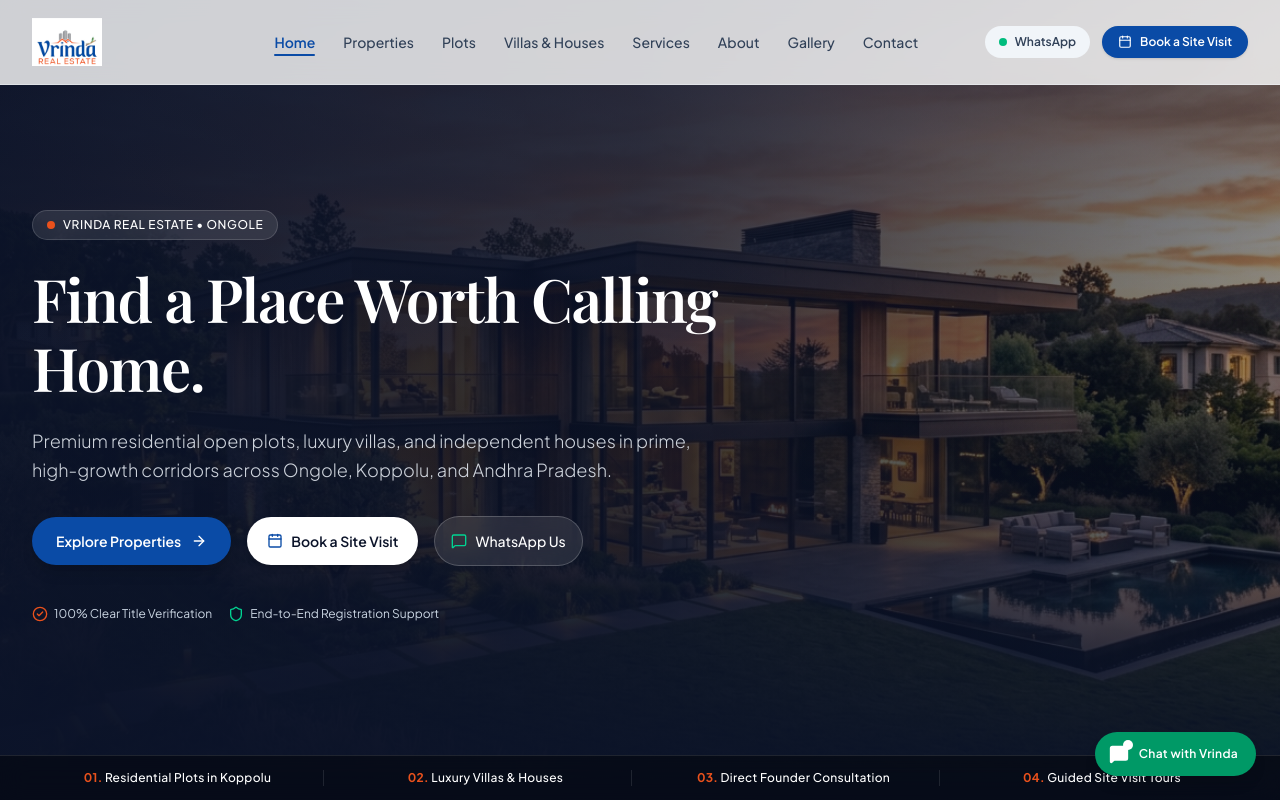
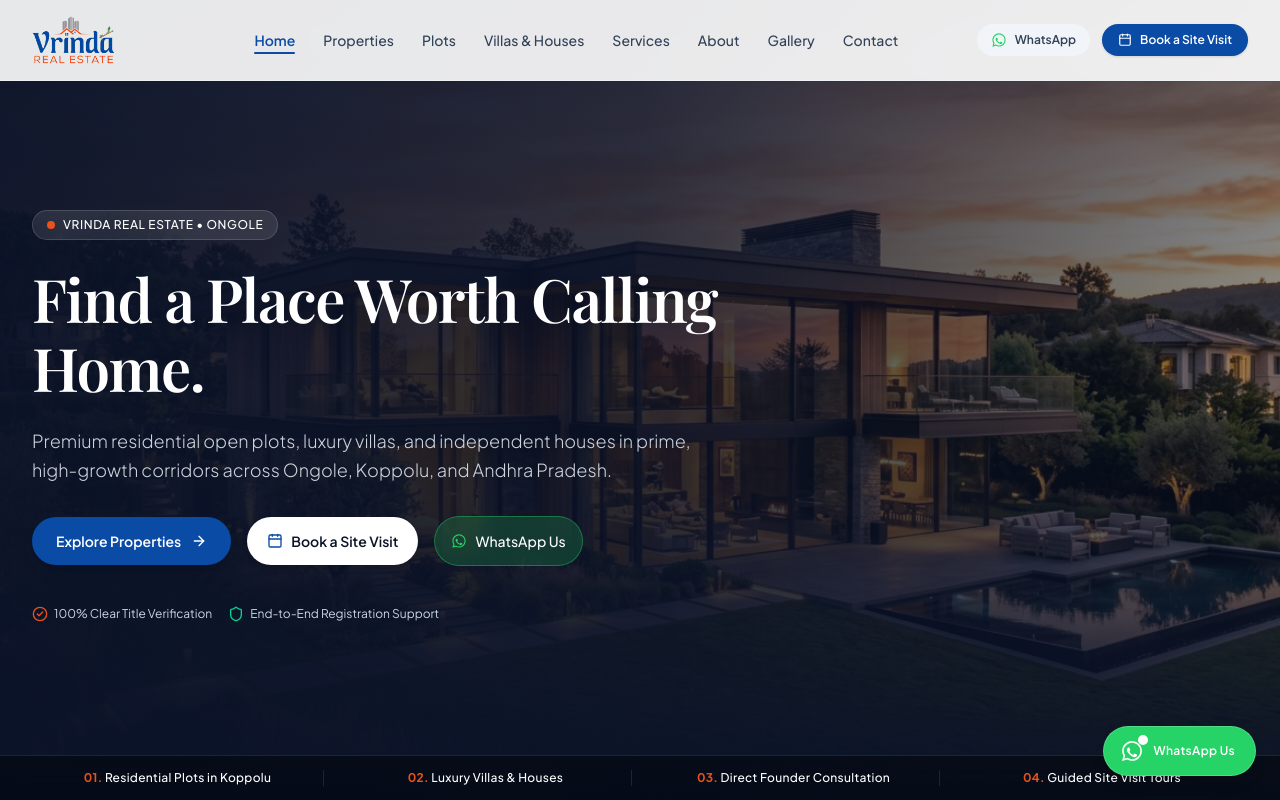
Before and after one commit to neelhari/vrinda-realestate, a Next.js app: page / in a window 1280 px wide. Shown: the top 800 px of the page. Built offline with nearby package versions, Linux system fonts and the light colour scheme.

Commit message:
adminfixed

```diff
--- a/src/app/layout.tsx
+++ b/src/app/layout.tsx
@@ -2,7 +2,6 @@ import type { Metadata, Viewport } from "next";
 import { Plus_Jakarta_Sans, Playfair_Display } from "next/font/google";
 import "./globals.css";
 import FloatingWhatsApp from "@/components/layout/FloatingWhatsApp";
-import MobileBottomBar from "@/components/layout/MobileBottomBar";
 
 const jakartaSans = Plus_Jakarta_Sans({
   subsets: ["latin"],
@@ -146,7 +145,6 @@ export default function RootLayout({
       <body className="min-h-screen flex flex-col font-sans bg-[#ffffff] text-[#0b1329] selection:bg-[#0a4ba6]/10 selection:text-[#0a4ba6]">
         {children}
         <FloatingWhatsApp />
-        <MobileBottomBar />
       </body>
     </html>
   );
--- a/src/components/home/Hero.tsx
+++ b/src/components/home/Hero.tsx
@@ -2,7 +2,8 @@
 
 import React from 'react';
 import Image from 'next/image';
-import { ArrowRight, Calendar, MessageSquare, CheckCircle2, Shield } from 'lucide-react';
+import { ArrowRight, Calendar, CheckCircle2, Shield } from 'lucide-react';
+import { WhatsAppIcon } from '@/components/icons/SocialIcons';
 import { buildWhatsAppUrl } from '@/lib/utils';
 
 interface HeroProps {
@@ -73,9 +74,9 @@ export default function Hero({ headline, subheadline }: HeroProps) {
               href={whatsappUrl}
               target="_blank"
               rel="noopener noreferrer"
-              className="inline-flex items-center gap-2 px-4 py-3.5 bg-white/10 hover:bg-white/20 text-white border border-white/20 rounded-full text-sm font-medium backdrop-blur-md transition-all duration-200"
+              className="inline-flex items-center gap-2 px-4 py-3.5 bg-[#25D366]/20 hover:bg-[#25D366]/30 text-white border border-[#25D366]/40 rounded-full text-sm font-medium backdrop-blur-md transition-all duration-200"
             >
-              <MessageSquare className="w-4 h-4 text-emerald-400" />
+              <WhatsAppIcon className="w-4 h-4 text-[#25D366]" />
               <span>WhatsApp Us</span>
             </a>
           </div>
--- a/src/components/icons/SocialIcons.tsx
+++ b/src/components/icons/SocialIcons.tsx
@@ -34,3 +34,15 @@ export function YouTubeIcon({ className = "w-4 h-4" }: { className?: string }) {
     </svg>
   );
 }
+
+export function WhatsAppIcon({ className = "w-5 h-5" }: { className?: string }) {
+  return (
+    <svg
+      className={className}
+      viewBox="0 0 24 24"
+      fill="currentColor"
+    >
+      <path d="M12.04 2c-5.46 0-9.91 4.45-9.91 9.91 0 1.75.46 3.45 1.32 4.95L2.05 22l5.25-1.38c1.45.79 3.08 1.21 4.74 1.21 5.46 0 9.91-4.45 9.91-9.91 0-2.65-1.03-5.14-2.9-7.01A9.816 9.816 0 0 0 12.04 2m.01 1.67c2.2 0 4.26.86 5.82 2.42a8.225 8.225 0 0 1 2.41 5.83c0 4.54-3.7 8.24-8.24 8.24-1.48 0-2.93-.4-4.2-1.15l-.3-.18-3.12.82.83-3.04-.2-.31a8.196 8.196 0 0 1-1.26-4.38c0-4.54 3.7-8.24 8.24-8.24m4.52 11.66c-.25-.13-1.47-.72-1.7-.81-.23-.08-.39-.13-.56.13-.17.25-.64.81-.79.97-.14.17-.29.19-.54.06-.25-.13-1.06-.39-2.03-1.25-.75-.67-1.26-1.5-1.41-1.75-.14-.25-.02-.39.11-.51.11-.11.25-.29.37-.44.13-.14.17-.25.25-.42.08-.17.04-.31-.02-.44-.06-.13-.56-1.35-.77-1.85-.2-.49-.41-.42-.56-.43-.14-.01-.31-.01-.48-.01-.17 0-.44.06-.67.31-.23.25-.88.86-.88 2.1 0 1.24.9 2.44 1.03 2.61.13.17 1.77 2.71 4.3 3.8 2.52 1.09 2.52.73 2.98.68.45-.04 1.47-.6 1.68-1.18.21-.58.21-1.07.15-1.18-.06-.11-.23-.17-.48-.29z" />
+    </svg>
+  );
+}
--- a/src/components/layout/FloatingWhatsApp.tsx
+++ b/src/components/layout/FloatingWhatsApp.tsx
@@ -1,30 +1,33 @@
 'use client';
 
 import React from 'react';
-import { MessageSquare } from 'lucide-react';
+import { WhatsAppIcon } from '@/components/icons/SocialIcons';
 import { buildWhatsAppUrl } from '@/lib/utils';
 
 export default function FloatingWhatsApp() {
-  const whatsappUrl = buildWhatsAppUrl('9959912500', 'Hello Vrinda Real Estate, I am looking for property assistance in Ongole.');
+  const whatsappUrl = buildWhatsAppUrl(
+    '9959912500',
+    'Hello Vrinda Real Estate, I am looking for property assistance in Ongole.'
+  );
 
   return (
-    <div className="fixed bottom-20 sm:bottom-6 right-4 sm:right-6 z-40">
+    <div className="fixed bottom-6 right-5 sm:bottom-6 sm:right-6 z-40">
       <a
         href={whatsappUrl}
         target="_blank"
         rel="noopener noreferrer"
-        className="flex items-center gap-2.5 bg-emerald-600 hover:bg-emerald-700 text-white px-3.5 py-3 rounded-full shadow-lg hover:shadow-xl transition-all duration-300 group active:scale-95"
+        className="flex items-center gap-2.5 bg-[#25D366] hover:bg-[#20bd5a] text-white p-3.5 sm:px-4 sm:py-3 rounded-full shadow-lg hover:shadow-xl hover:scale-105 transition-all duration-300 group active:scale-95 border border-white/20"
         aria-label="Direct WhatsApp Chat"
       >
-        <div className="relative">
-          <MessageSquare className="w-5 h-5 fill-current" />
+        <div className="relative flex items-center justify-center">
+          <WhatsAppIcon className="w-6 h-6 text-white" />
           <span className="absolute -top-1 -right-1 flex h-2.5 w-2.5">
-            <span className="animate-ping absolute inline-flex h-full w-full rounded-full bg-emerald-300 opacity-75"></span>
+            <span className="animate-ping absolute inline-flex h-full w-full rounded-full bg-white opacity-75"></span>
             <span className="relative inline-flex rounded-full h-2.5 w-2.5 bg-white"></span>
           </span>
         </div>
         <span className="hidden sm:inline text-xs font-semibold pr-1 tracking-wide">
-          Chat with Vrinda
+          WhatsApp Us
         </span>
       </a>
     </div>
--- a/src/components/layout/Navbar.tsx
+++ b/src/components/layout/Navbar.tsx
@@ -4,7 +4,8 @@ import React, { useState, useEffect } from 'react';
 import Link from 'next/navigation';
 import Image from 'next/image';
 import { usePathname } from 'next/navigation';
-import { Menu, X, Phone, MessageSquare, Calendar, ChevronRight } from 'lucide-react';
+import { Menu, X, Phone, Calendar, ChevronRight } from 'lucide-react';
+import { WhatsAppIcon } from '@/components/icons/SocialIcons';
 import { buildWhatsAppUrl, buildPhoneUrl } from '@/lib/utils';
 
 export default function Navbar() {
@@ -47,20 +48,20 @@ export default function Navbar() {
       <header
         className={`fixed top-0 left-0 right-0 z-50 transition-all duration-300 ${
           isScrolled || !isHome
-            ? 'bg-white/95 backdrop-blur-md shadow-xs py-3.5 border-b border-slate-100'
-            : 'bg-white/90 md:bg-white/80 backdrop-blur-md py-4.5 border-b border-slate-100/50'
+            ? 'bg-white/95 backdrop-blur-md shadow-xs py-2.5 sm:py-3 border-b border-slate-100'
+            : 'bg-white/95 md:bg-white/90 backdrop-blur-md py-3 sm:py-4 border-b border-slate-100/70 shadow-2xs'
         }`}
       >
         <div className="max-w-7xl mx-auto px-4 sm:px-6 lg:px-8">
           <div className="flex items-center justify-between">
             {/* Brand Logo with exact aspect ratio and crisp responsive sizing */}
             <a href="/" className="flex items-center gap-2 group focus:outline-hidden">
-              <div className="relative h-10 sm:h-12 w-36 sm:w-44 transition-transform duration-300 group-hover:scale-[1.02]">
+              <div className="relative h-10 sm:h-12 w-28 sm:w-36 transition-transform duration-300 group-hover:scale-[1.02]">
                 <Image
                   src="/images/vrinda-logo.png"
                   alt="Vrinda Real Estate Ongole"
                   fill
-                  sizes="(max-width: 640px) 144px, 176px"
+                  sizes="(max-width: 640px) 120px, 150px"
                   className="object-contain object-left"
                   priority
                 />
@@ -96,10 +97,10 @@ export default function Navbar() {
                 href={buildWhatsAppUrl('9959912500', 'Hello Vrinda Real Estate, I am interested in exploring properties in Ongole.')}
                 target="_blank"
                 rel="noopener noreferrer"
-                className="flex items-center gap-2 px-3.5 py-2 text-xs font-semibold text-slate-700 bg-slate-100 hover:bg-slate-200 rounded-full transition-all duration-200"
+                className="flex items-center gap-2 px-3.5 py-2 text-xs font-semibold text-slate-700 bg-slate-100 hover:bg-[#25D366]/10 hover:text-[#128C7E] rounded-full transition-all duration-200"
                 title="Chat on WhatsApp"
               >
-                <span className="w-2 h-2 rounded-full bg-emerald-500 animate-pulse"></span>
+                <WhatsAppIcon className="w-4 h-4 text-[#25D366]" />
                 <span>WhatsApp</span>
               </a>
 
@@ -116,7 +117,7 @@ export default function Navbar() {
             <div className="flex items-center gap-2 lg:hidden">
               <a
                 href={buildPhoneUrl('8464882925')}
-                className="p-2 text-slate-700 hover:text-[#0a4ba6] bg-slate-100 rounded-full"
+                className="p-2 text-slate-700 hover:text-[#0a4ba6] bg-slate-100/90 rounded-full transition-colors"
                 aria-label="Call Vrinda Real Estate"
               >
                 <Phone className="w-4 h-4" />
@@ -124,7 +125,7 @@ export default function Navbar() {
 
               <button
                 onClick={() => setMobileMenuOpen(!mobileMenuOpen)}
-                className="p-2 text-slate-800 hover:text-[#0a4ba6] focus:outline-hidden bg-slate-100 rounded-full"
+                className="p-2 text-slate-800 hover:text-[#0a4ba6] focus:outline-hidden bg-slate-100/90 rounded-full transition-colors"
                 aria-label="Toggle Navigation Menu"
               >
                 {mobileMenuOpen ? <X className="w-5 h-5" /> : <Menu className="w-5 h-5" />}
@@ -147,12 +148,12 @@ export default function Navbar() {
           <div className="fixed inset-y-0 right-0 w-full max-w-xs bg-white shadow-2xl z-50 flex flex-col pt-20 pb-6 px-6 overflow-y-auto">
             {/* Header info inside drawer */}
             <div className="border-b border-slate-100 pb-4 mb-4">
-              <div className="relative h-10 w-36 mb-2">
+              <div className="relative h-10 w-32 mb-2">
                 <Image
                   src="/images/vrinda-logo.png"
                   alt="Vrinda Real Estate"
                   fill
-                  sizes="144px"
+                  sizes="130px"
                   className="object-contain object-left"
                 />
               </div>
@@ -184,7 +185,7 @@ export default function Navbar() {
             <div className="pt-6 border-t border-slate-100 space-y-2.5">
               <a
                 href="/site-visit"
-                className="w-full flex items-center justify-center gap-2 py-3 px-4 bg-[#0a4ba6] text-white rounded-xl text-sm font-semibold shadow-sm"
+                className="w-full flex items-center justify-center gap-2 py-3 px-4 bg-[#0a4ba6] text-white rounded-xl text-sm font-semibold shadow-sm active:scale-95 transition-all"
               >
                 <Calendar className="w-4 h-4" />
                 <span>Book a Site Visit</span>
@@ -194,9 +195,9 @@ export default function Navbar() {
                 href={buildWhatsAppUrl('9959912500', 'Hello Vrinda Real Estate, I am looking for property assistance in Ongole.')}
                 target="_blank"
                 rel="noopener noreferrer"
-                className="w-full flex items-center justify-center gap-2 py-3 px-4 bg-[#ea511c] text-white rounded-xl text-sm font-semibold"
+                className="w-full flex items-center justify-center gap-2 py-3 px-4 bg-[#25D366] hover:bg-[#20bd5a] text-white rounded-xl text-sm font-semibold active:scale-95 transition-all"
               >
-                <MessageSquare className="w-4 h-4" />
+                <WhatsAppIcon className="w-4 h-4 text-white" />
                 <span>Chat on WhatsApp</span>
               </a>
 
```
Also changed, not shown: src/components/home/FinalCTA.tsx (+4 -3 lines), src/components/home/SiteVisitCTA.tsx (+4 -3 lines), src/components/layout/Footer.tsx (+7 -7 lines), public/images/vrinda-logo.png.
